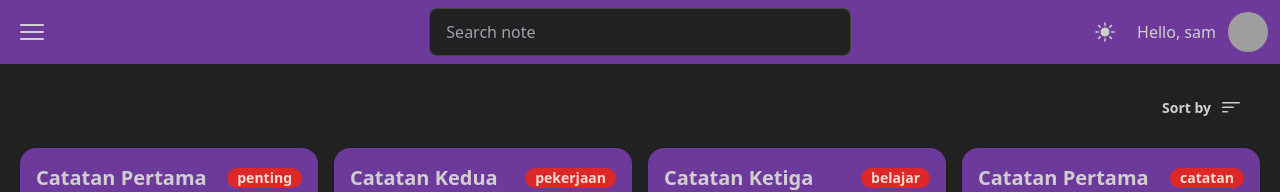
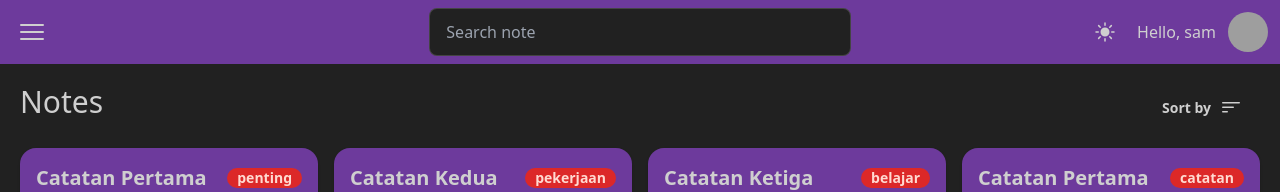
Before and after one commit to samilalghiffary/note-wizard, a React (Vite) app: page / in a window 1280 px wide. Shown: the top 192 px of the page. Built offline with nearby package versions, Linux system fonts and the light colour scheme; grey boxes are pictures that could not be loaded.

Commit message:
refactor: Added new props to home page

```diff
--- a/src/pages/notes/Home.jsx
+++ b/src/pages/notes/Home.jsx
@@ -1,10 +1,11 @@
 import { useState } from 'react';
+import notes from '@/utils/notes';
 import Main from './components/Main';
 import Drawer from '@/components/Drawer';
 import NavBar from '@/components/NavBar';
 import ModalInput from './components/ModalInput';
 import FloatingButton from './components/FloatingButton';
-import notes from '@/utils/notes';
+import writingWizard from '@/assets/writing-wizard.png';
 
 const Home = () => {
   const [isAddNote, setIsAddNote] = useState(false);
@@ -21,9 +22,10 @@ const Home = () => {
     <Drawer currentPage="notes">
       <NavBar />
       <Main
-        onAddNoteClose={onAddNoteClose}
-        isAddNote={isAddNote}
-        onAddNoteHandler={onAddNoteHandler}
+        heading="Notes"
+        emptyNoteImage={writingWizard}
+        paragraph=" Your notes are currently empty. You may want to consider adding a new note.
+      </p>"
         notes={notes}
       />
       {isAddNote ? <ModalInput isAddNote={isAddNote} onAddNoteClose={onAddNoteClose} /> : null}
```
